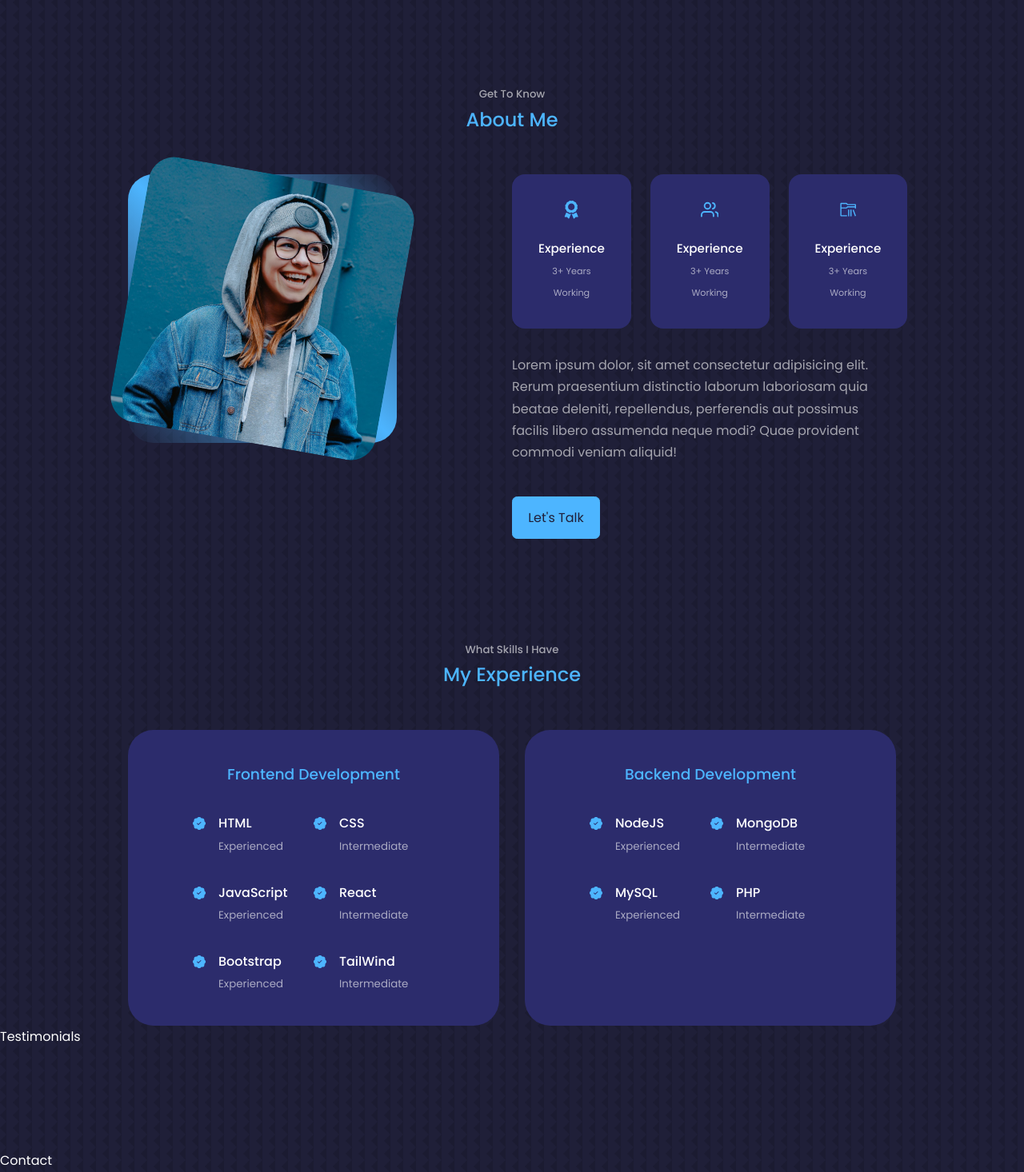
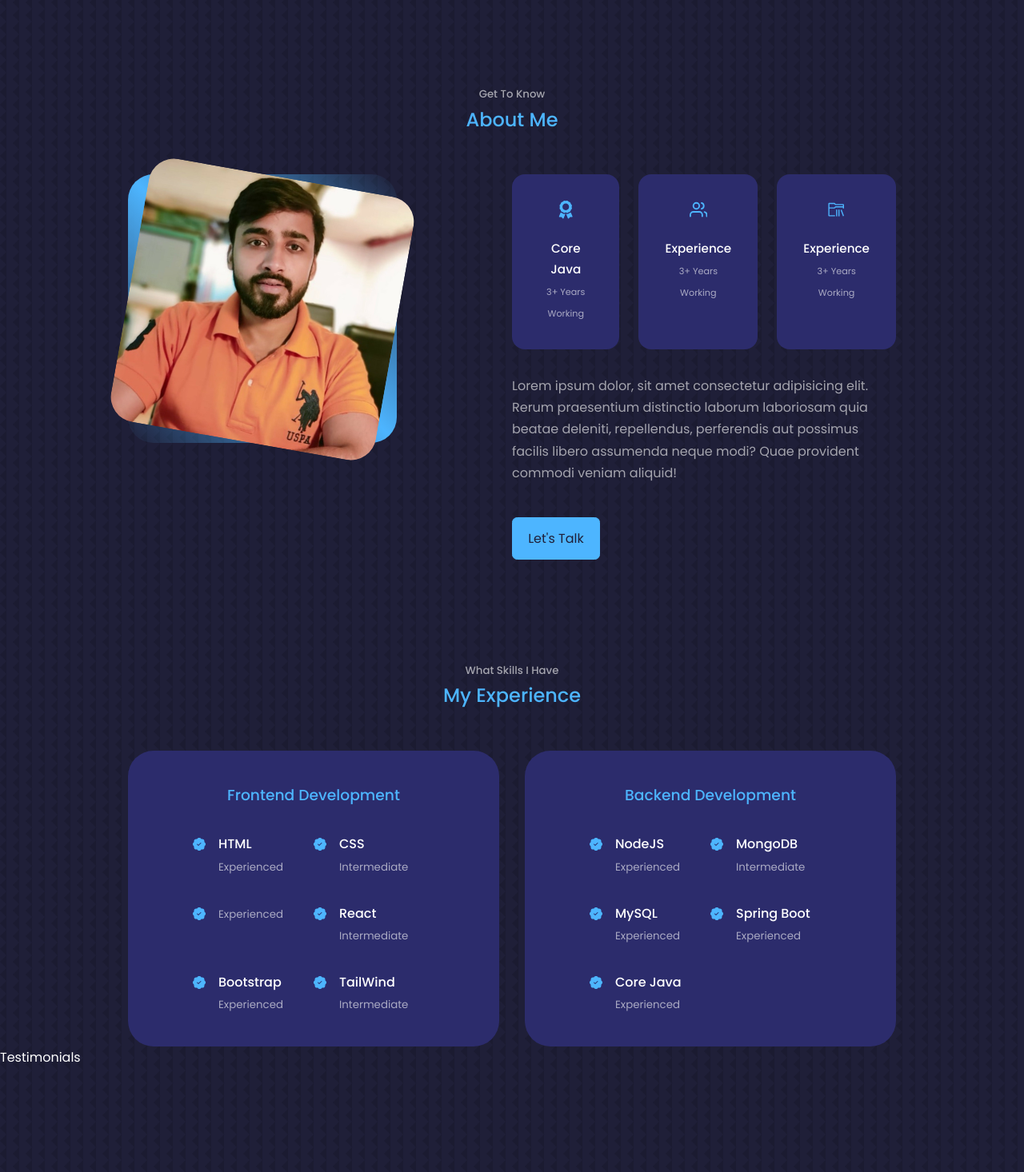
Before and after one commit to iamvijaykr/PersonalProfile, a React (Create React App) app: page / in a window 1280 px wide. Shown: the part 821-2287 px from the top of the page at 80% size. Built offline with nearby package versions, Linux system fonts and the light colour scheme.

Commit message:
Add Image, Experience

```diff
--- a/src/components/about/About.jsx
+++ b/src/components/about/About.jsx
@@ -20,7 +20,7 @@ const About = () => {
           <div className="about__cards">
             <article className='about__card'>
               <FaAward className='about__icon' />
-              <h5>Experience</h5>
+              <h5>Core Java</h5>
               <small>3+ Years Working</small>
             </article>
 
--- a/src/components/experience/Experience.jsx
+++ b/src/components/experience/Experience.jsx
@@ -32,7 +32,7 @@ const Experience = () => {
             <article className='experience__details'>
               <BsPatchCheckFill className='experience__details-icon'  />
               <div>
-                <h4>JavaScript</h4>
+                <h4></h4>
                 <small className='text-light'>Experienced</small>
               </div>
 
@@ -93,8 +93,16 @@ const Experience = () => {
             <article className='experience__details'>
               <BsPatchCheckFill className='experience__details-icon'  />
               <div>
-                <h4>PHP</h4>
-                <small className='text-light'>Intermediate</small>
+                <h4>Spring Boot</h4>
+                <small className='text-light'>Experienced</small>
+              </div>
+
+            </article>
+            <article className='experience__details'>
+              <BsPatchCheckFill className='experience__details-icon'  />
+              <div>
+                <h4>Core Java</h4>
+                <small className='text-light'>Experienced</small>
               </div>
 
             </article>
```
Also changed, not shown: src/assets/me-about.jpg, src/assets/me.png.
